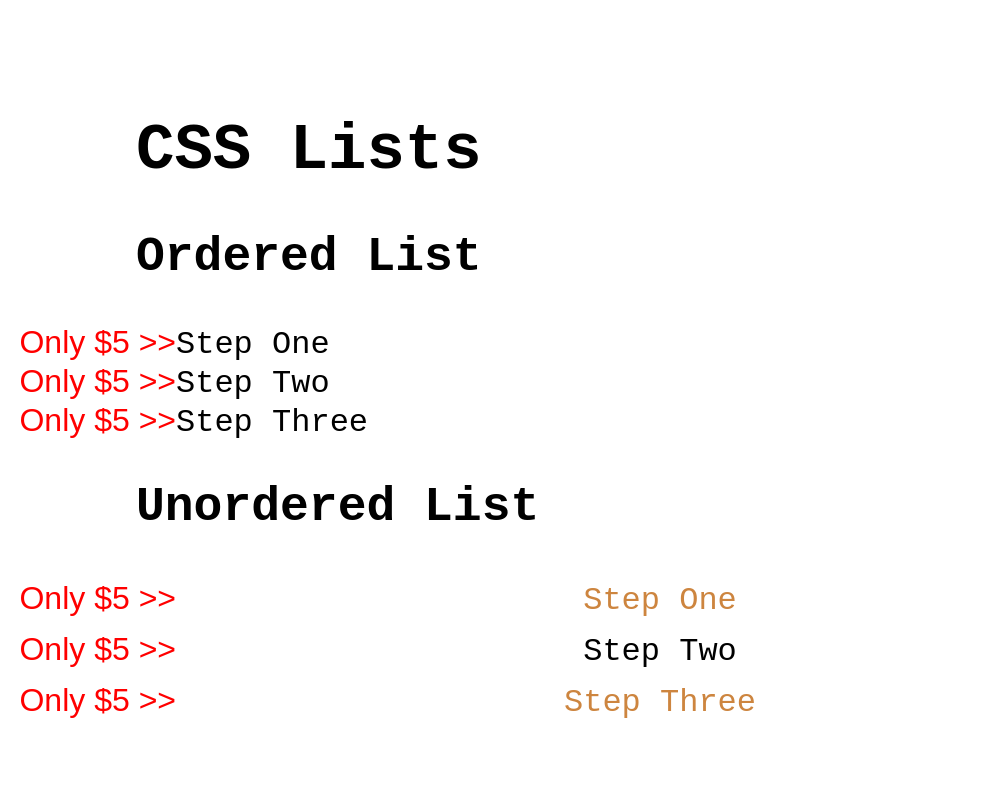
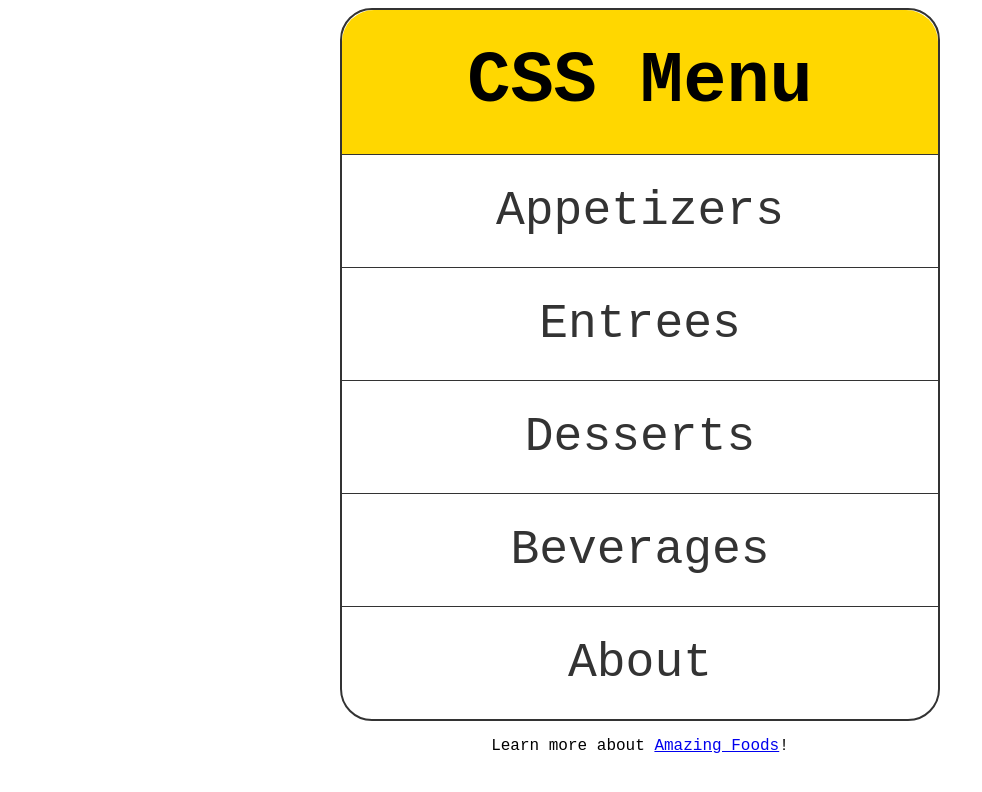
Before and after one commit to mantagute/get_to_know_with_CSS, a plain HTML site: page index.html in a window 1280 px wide. Shown: the whole page, without its empty margins (0-982 px from the left). Drawn offline with Linux system fonts and the light colour scheme.

Commit message:
mini-project

```diff
--- a/css/style.css
+++ b/css/style.css
@@ -1,29 +1,53 @@
-body {
-    padding: 5% 10%;
-    font-size: 2rem;
-    font-family: 'Courier New', Courier, monospace
+* {
+    margin: 0;
+    padding: 0;
+    box-sizing: border-box;
 }
 
-ol {
-    list-style-type: lower-alpha;
+body{
+    margin: 0.5rem;
+    font-family: 'Courier New', Courier, monospace;
+    text-align: center;
+}
+
+nav {
+    border: 2px solid #333;
+    border-radius: 2rem;
+    margin: 0 auto 1rem;
+    max-width: 600px;
+    font-size: 3rem;
+    line-height: 7rem;
+}
+
+h2 {
+    padding: 1rem;
+    background-color: gold;
+    border-radius: 2rem 2rem 0 0;
 }
 
 ul {
-    list-style-type: square;
-    text-align: center;
-    list-style-position: outside;
-    color: peru;
-    line-height: 1.5;
-    /*list-style: square inside;*/
+    list-style-type: none;
 }
 
-ul li:nth-child(even){
-    color: black;
+li {
+    border-top: 1px solid #333;
 }
 
-::marker {
-    color: red;
-    font-family: fantasy;
-    font-size: 1em;
-    content: "Only $5 >>";
+li a {
+    display: block;
 }
+
+li a, li a:visited {
+    text-decoration: none;
+    color: #333;
+}
+
+li a:hover, li a:focus {
+    background: #333;
+    color: whitesmoke;
+    cursor: pointer;
+}
+
+li:last-child a {
+    border-radius: 0 0 2rem 2rem;
+}
--- a/index.html
+++ b/index.html
@@ -3,31 +3,21 @@
 <head>
     <meta charset="UTF-8">
     <meta name="viewport" content="width=device-width, initial-scale=1.0">
-    <title>css lists</title>
+    <title>CSS Menu</title>
     <link rel="stylesheet" href="css/style.css" type="text/css">
 </head>
 
 <body>
-    <header>
-        <h1>CSS Lists</h1>
-    </header>
-    <main>
-        <article>
-            <h2>Ordered List</h2>
-            <ol start="9" reversed>
-                <li>Step One</li>
-                <li>Step Two</li>
-                <li>Step Three</li>
-            </ol>
-        </article>
-        <article>
-            <h2>Unordered List</h2>
-            <ul>
-                <li>Step One</li>
-                <li>Step Two</li>
-                <li>Step Three</li>
-            </ul>
-        </article>
-    </main>
+    <nav>
+        <h2>CSS Menu</h2>
+        <ul>
+            <li><a href="one.html">Appetizers</a></li>
+            <li><a href="one.html">Entrees</a></li>
+            <li><a href="two.html">Desserts</a></li>
+            <li><a href="two.html">Beverages</a></li>
+            <li><a href="two.html">About</a></li>
+        </ul>
+    </nav>
+    <p>Learn more about <a href="https://www.cnn.com/travel/article/world-best-food-dishes/index.html">Amazing Foods</a>!</p>
 </body>
 </html>
```
Also changed, not shown: 1 other file.
